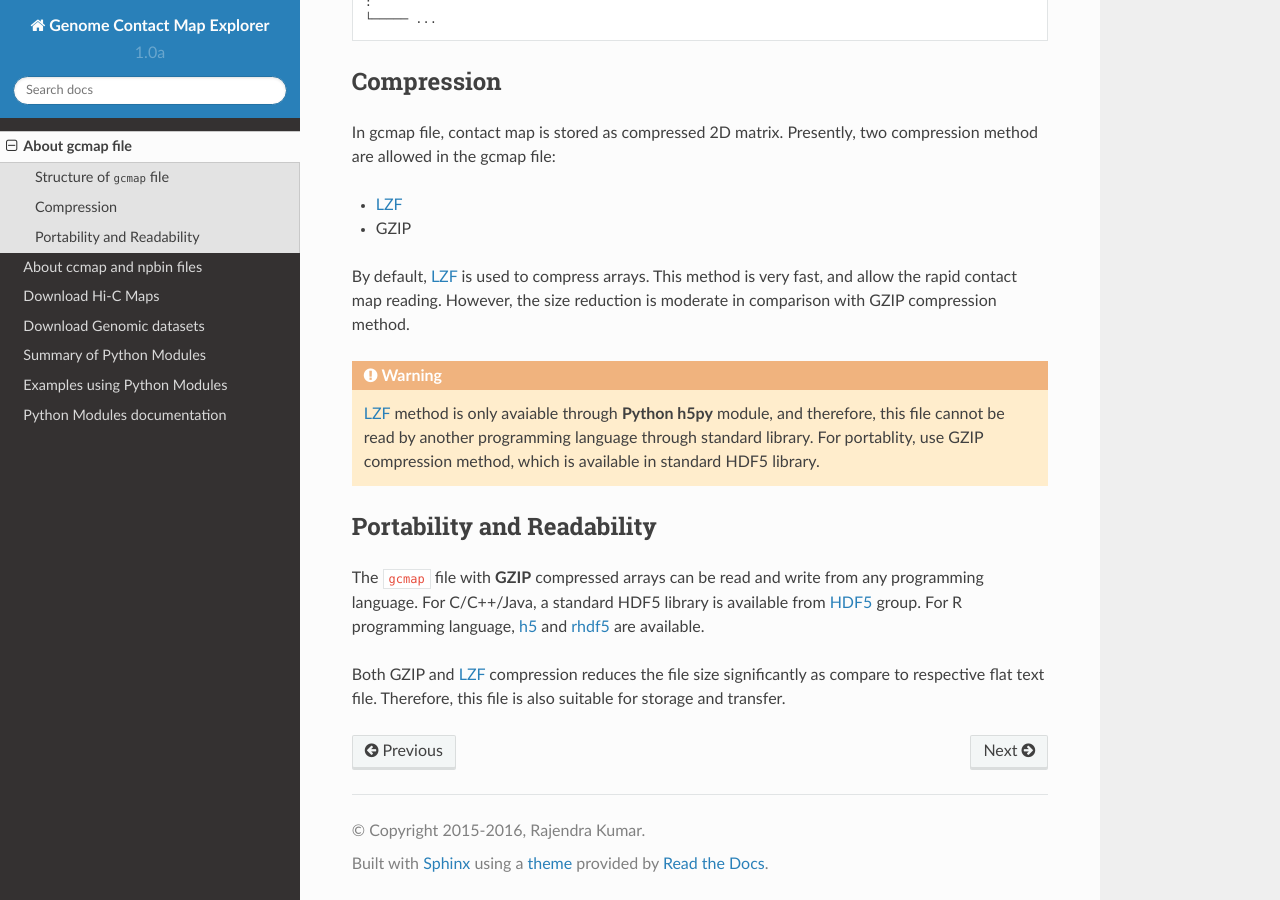
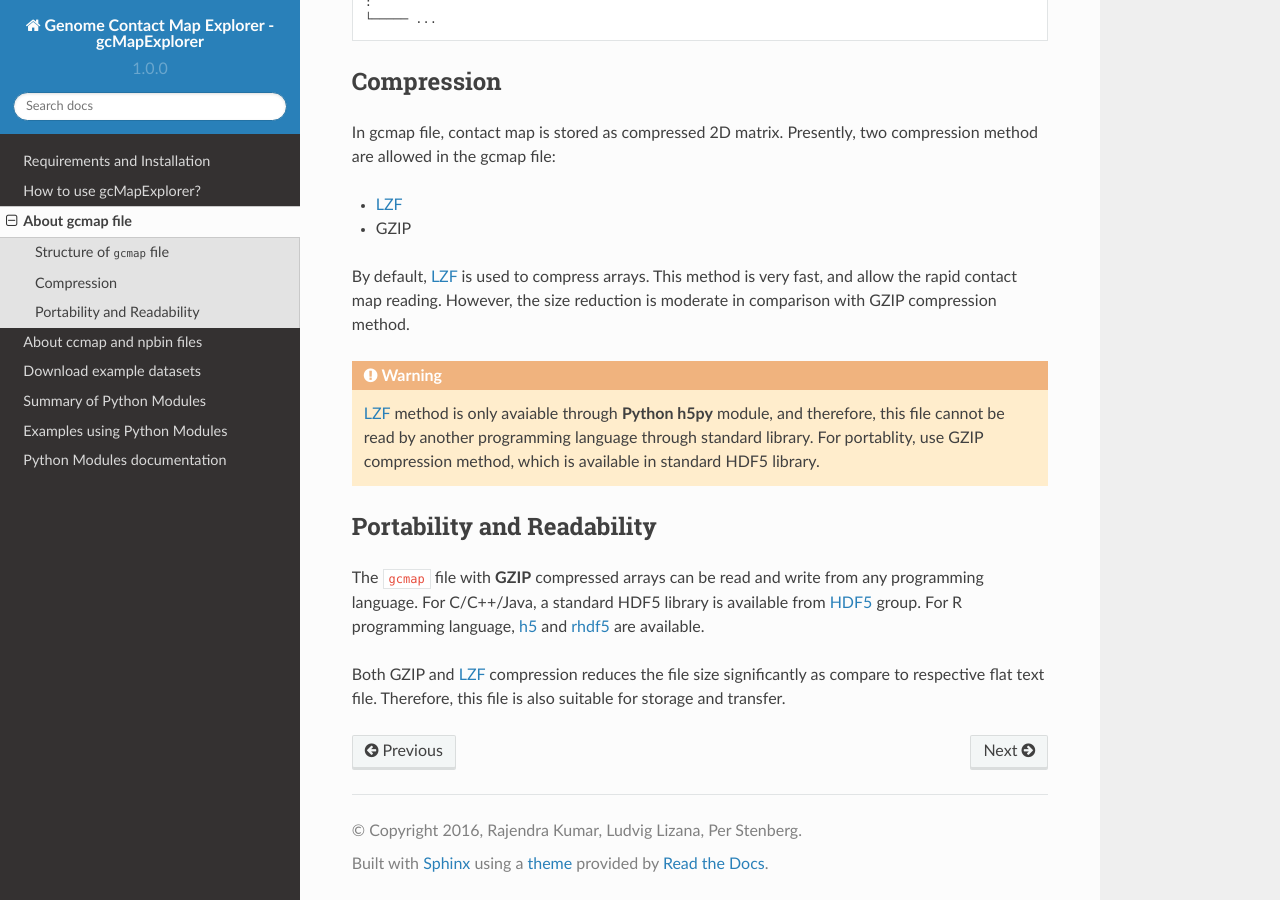
Before and after one commit to rjdkmr/gcMapExplorer, a Sphinx documentation site: the page built from docs/about_gcmap_file.rst, in a window 1280 px wide and 900 px high, scrolled down 1131 px. Built offline with Sphinx 7.4.7 and the Read the Docs theme 2.0.0, drawn with Linux system fonts in a browser that asks for light colours.

Commit message:
update docs

```diff
--- a/README.rst
+++ b/README.rst
@@ -13,8 +13,7 @@ It is a platform to visualize and analyze the contact maps that are generated fr
 Features:
 ---------
 
-* Support for **huge contact maps** - Use of Disk instead of RAM
-  * Matrices/arrays are stored in Disks - mathematical operations by directly reading/writing from/to Disks, **without loading them into RAM**
+* Support for **huge contact maps** - Use of Disk instead of RAM - Matrices/arrays are stored in Disks - mathematical operations by directly reading/writing from/to Disks, **without loading them into RAM**
 * A browser with rich interfaces for **Comparative** and **Interactive** visualization of **two dimensional contact maps** along with **genomic datasets** such as produced by DNase-seq, ChIP-seq, RNA-seq etc.
 * Contact maps can be **zoomed in/out** from finest resolution to whole chromosome level.
 * Rich customizations of **color scale for contact maps** visualization
--- a/docs/conf.py
+++ b/docs/conf.py
@@ -63,8 +63,8 @@ source_suffix = ['.rst', '.md', '.ipynb']
 master_doc = 'index'
 
 # General information about the project.
-project = u'Genome Contact Map Explorer'
-copyright = u'2015-2016, Rajendra Kumar'
+project = u'Genome Contact Map Explorer - gcMapExplorer'
+copyright = u'2016, Rajendra Kumar, Ludvig Lizana, Per Stenberg'
 author = u'Rajendra Kumar'
 
 # The version info for the project you're documenting, acts as replacement for
@@ -72,9 +72,9 @@ author = u'Rajendra Kumar'
 # built documents.
 #
 # The short X.Y version.
-version = '1.0a'
+version = '1.0.0'
 # The full version, including alpha/beta/rc tags.
-release = '1.0a'
+release = '1.0.0'
 
 # The language for content autogenerated by Sphinx. Refer to documentation
 # for a list of supported languages.
--- a/docs/index.rst
+++ b/docs/index.rst
@@ -15,9 +15,11 @@ Contents
 .. toctree::
    :maxdepth: 2
 
+   Requirements and Installation <install>
+   How to use gcMapExplorer? <usage.rst>
    About gcmap file <about_gcmap_file>
    About ccmap and npbin files <about_ccmap_file>
-   Download datasets <dLcmaps>
+   Download example datasets <dLcmaps>
    Summary of Python Modules <apidoc/summary>
    Examples using Python Modules <modules_examples/index>
    Python Modules documentation <apidoc/index>
```
Also changed, not shown: docs/dLcmaps.rst (+35 -10 lines), docs/dlDatasetLinks.txt (added, +68 -0 lines), docs/install.rst (added, +107 -0 lines), docs/usage.rst (added, +59 -0 lines), 1 other file.
